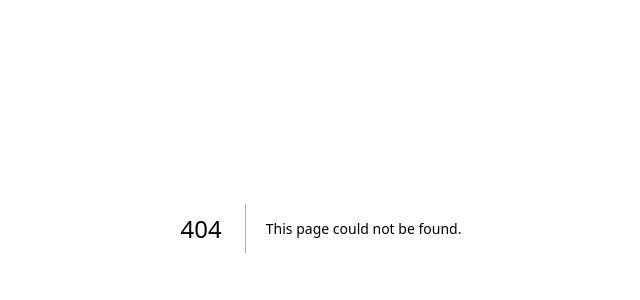
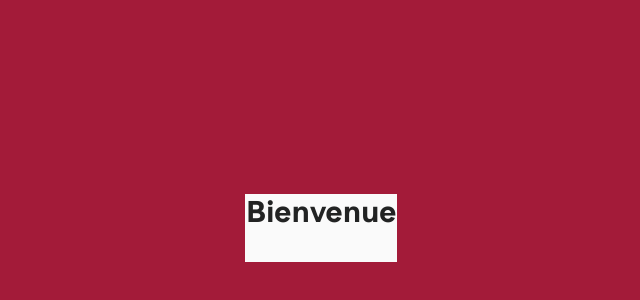
Before and after one commit to Remindr-pro/RemindR-app-V2, a Next.js app: page /bienvenue in a window 1280 px wide. Before the commit this address had no page. Shown: the part 172-472 px from the top of the page, without its empty margins (319-959 px from the left). Built offline with nearby package versions, Linux system fonts and the light colour scheme.

Commit message:
feat(connexion): init arborescence

```diff
--- /dev/null
+++ b/src/app/(connexion)/(activations)/activation/page.tsx
@@ -0,0 +1,10 @@
+export default function ActivationPage() {
+  return (
+    <div className="w-full max-w-md">
+      <h1 className="text-3xl font-inclusive font-bold text-dark text-center mb-8">
+        Activation page
+      </h1>
+      {/* Contenu de la page d'activation */}
+    </div>
+  );
+}
--- /dev/null
+++ b/src/app/(connexion)/(activations)/bienvenue/page.tsx
@@ -0,0 +1,10 @@
+export default function BienvenuePage() {
+  return (
+    <div className="w-full max-w-md">
+      <h1 className="text-3xl font-inclusive font-bold text-dark text-center mb-8">
+        Bienvenue
+      </h1>
+      {/* Contenu de la page de bienvenue */}
+    </div>
+  );
+}
--- /dev/null
+++ b/src/app/(connexion)/(activations)/compte-active/page.tsx
@@ -0,0 +1,10 @@
+export default function CompteActivePage() {
+  return (
+    <div className="w-full max-w-md">
+      <h1 className="text-3xl font-inclusive font-bold text-dark text-center mb-8">
+        Compte activé
+      </h1>
+      {/* Contenu de la page de compte activé */}
+    </div>
+  );
+}
--- /dev/null
+++ b/src/app/(connexion)/(activations)/compte/page.tsx
@@ -0,0 +1,10 @@
+export default function ComptePage() {
+  return (
+    <div className="w-full max-w-md">
+      <h1 className="text-3xl font-inclusive font-bold text-dark text-center mb-8">
+        Création de compte
+      </h1>
+      {/* Contenu de la page de création de compte */}
+    </div>
+  );
+}
--- /dev/null
+++ b/src/app/(connexion)/(activations)/identification/page.tsx
@@ -0,0 +1,10 @@
+export default function IdentificationPage() {
+  return (
+    <div className="w-full max-w-md">
+      <h1 className="text-3xl font-inclusive font-bold text-dark text-center mb-8">
+        Identification
+      </h1>
+      {/* Contenu de la page d'identification */}
+    </div>
+  );
+}
--- /dev/null
+++ b/src/app/(connexion)/(activations)/layout.tsx
@@ -0,0 +1,9 @@
+import { ReactNode } from "react";
+
+export default function ActivationsLayout({
+  children,
+}: {
+  children: ReactNode;
+}) {
+  return <div className="bg-gray-1">{children}</div>;
+}
--- /dev/null
+++ b/src/app/(connexion)/(activations)/verification/page.tsx
@@ -0,0 +1,10 @@
+export default function VerificationPage() {
+  return (
+    <div className="w-full max-w-md">
+      <h1 className="text-3xl font-inclusive font-bold text-dark text-center mb-8">
+        Vérification
+      </h1>
+      {/* Contenu de la page de vérification */}
+    </div>
+  );
+}
--- /dev/null
+++ b/src/app/(connexion)/connexion/page.tsx
@@ -0,0 +1,10 @@
+export default function ConnexionPage() {
+  return (
+    <div className="w-full max-w-md">
+      <h1 className="text-3xl font-inclusive font-bold text-dark text-center mb-8">
+        Connexion
+      </h1>
+      {/* Contenu de la page de connexion */}
+    </div>
+  );
+}
--- /dev/null
+++ b/src/app/(connexion)/layout.tsx
@@ -0,0 +1,9 @@
+import { ReactNode } from "react";
+
+export default function ConnexionLayout({ children }: { children: ReactNode }) {
+  return (
+    <main className="min-h-screen flex items-center justify-center px-4 bg-red-1 text-light">
+      {children}
+    </main>
+  );
+}
```
